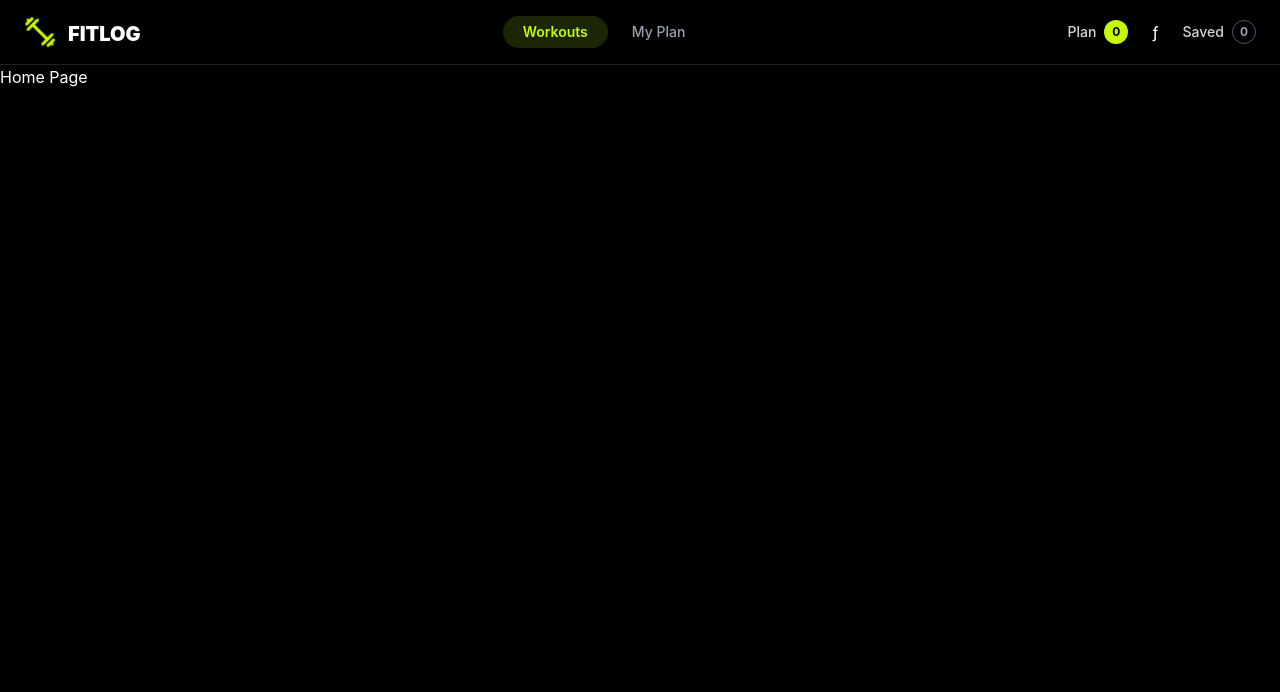
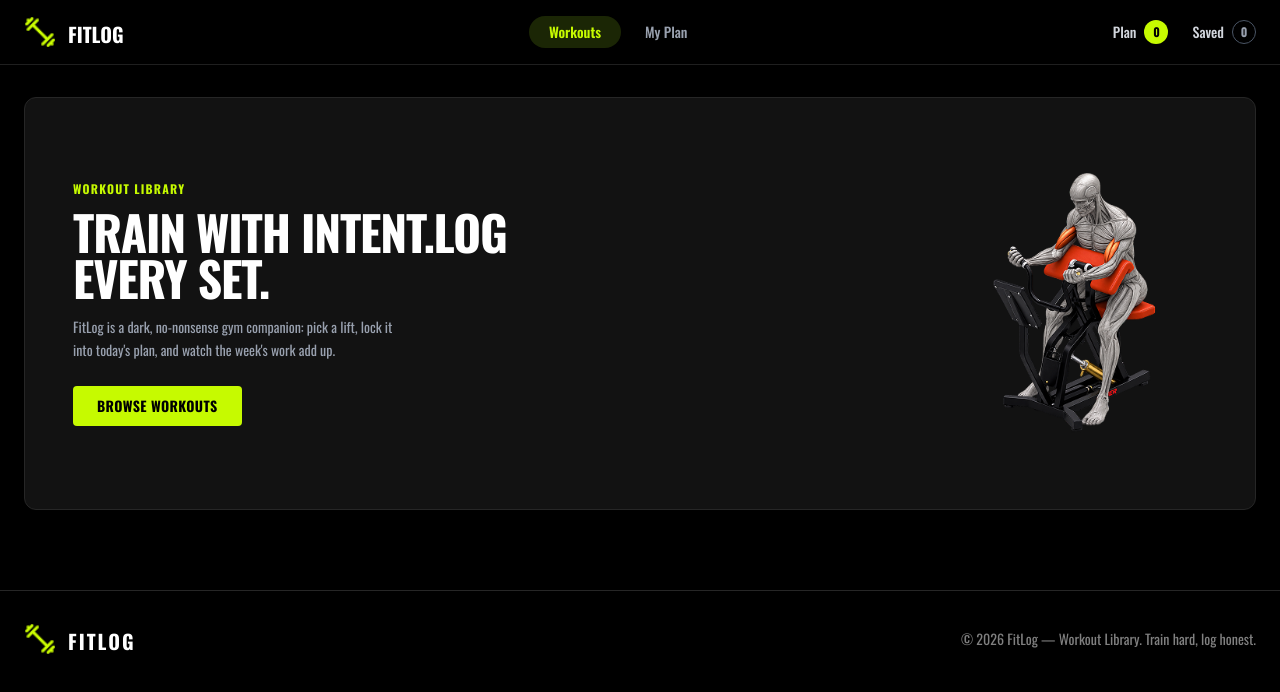
Before and after one commit to SamimUzzamanSunny9876/Fit-Log, a Next.js app: page / in a window 1280 px wide. Shown: the top 692 px of the page. Built offline with nearby package versions, Linux system fonts and the light colour scheme.

Commit message:
Banner and Footer done

```diff
--- a/src/app/layout.tsx
+++ b/src/app/layout.tsx
@@ -1,7 +1,9 @@
 import type { Metadata } from "next";
-import { Geist, Geist_Mono, Inter } from "next/font/google";
+import { Geist, Geist_Mono , Oswald} from "next/font/google";
 import "./globals.css";
-import Navbar from "@/components/Navbar/page";
+import Navbar from "@/components/Homepage/Navber";
+import Footer from "@/components/Homepage/Footer";
+
 
 
 const geistSans = Geist({
@@ -12,6 +14,11 @@ const geistSans = Geist({
 const geistMono = Geist_Mono({
   variable: "--font-geist-mono",
   subsets: ["latin"],
+});
+const oswald = Oswald({
+  subsets: ['latin'],
+  variable: '--font-oswald',
+  display: 'swap',
 });
 
 export const metadata: Metadata = {
@@ -27,10 +34,11 @@ export default function RootLayout({ children }: LayoutProps<"/">) {
       className={`${geistSans.variable} ${geistMono.variable} h-full antialiased`}
     >
 
-    <body className=" bg-black text-white min-h-screen">
+    <body className={ `${oswald.className} bg-black text-white min-h-screen` }>
 
         <Navbar/>
         {children}
+        <Footer/>
         </body>
     </html>
   );
--- a/src/app/page.tsx
+++ b/src/app/page.tsx
@@ -1,9 +1,12 @@
+import Banner from '@/components/Homepage/Banner';
 import React from 'react';
 
 const page = () => {
   return (
-    <div>
-       Home Page
+    <div className='container mx-auto'>
+
+      <Banner/>
+
 
 
     </div>
--- /dev/null
+++ b/src/components/Homepage/Banner.tsx
@@ -0,0 +1,48 @@
+import Image from "next/image";
+import React from "react";
+import banner from '@/assets/banner.png';
+
+const Banner = () => {
+  return (
+    <div className="container mx-auto px-4 md:px-6 py-8">
+
+      <div className="bg-[#121212] border border-[#262626] rounded-xl flex flex-col lg:flex-row items-center justify-between p-6 lg:px-12 lg:py-8 w-full">
+
+        <div className="flex-1 w-full lg:max-w-xl">
+          <h2 className="text-[#c6fa00] text-[10px] md:text-xs font-bold tracking-widest uppercase mb-3">
+            Workout Library
+          </h2>
+
+          {/* Adjusted heading spacing and line break */}
+          <h1 className="text-white text-4xl md:text-5xl  font-black uppercase leading-[0.95] tracking-tight mb-4">
+            Train with intent.Log
+            <br />every set.
+          </h1>
+
+          <p className="text-gray-400 text-sm max-w-[24rem] mb-6 leading-relaxed">
+            FitLog is a dark, no-nonsense gym companion: pick a lift, lock it <br />
+            into today&apos;s plan, and watch the week&apos;s work add up.
+          </p>
+
+          <button className="bg-[#c6fa00] text-black text-xs md:text-sm font-bold px-6 py-2.5 rounded hover:bg-[#b5e500] transition-colors uppercase tracking-wide">
+            Browse Workouts
+          </button>
+        </div>
+        <div className="flex-1 w-full flex justify-center lg:justify-end mt-8 lg:mt-0">
+          <div className="relative w-full max-w-[200px] lg:max-w-[260px] aspect-[3/4]">
+            <Image
+              src={banner}
+              alt="Anatomy figure on workout machine"
+              fill
+              className="object-contain"
+              priority
+            />
+          </div>
+        </div>
+
+      </div>
+    </div>
+  );
+};
+
+export default Banner;
--- /dev/null
+++ b/src/components/Homepage/Footer.tsx
@@ -0,0 +1,31 @@
+import React from "react";
+import logo from "@/assets/logo.png";
+import Image from "next/image";
+
+const Footer = () => {
+  return (
+    <footer className="w-full mt-12 border-t border-[#262626]">
+      <div className="container mx-auto px-4 md:px-6 py-8 flex flex-col md:flex-row items-center justify-between gap-4">
+        <button className="flex items-center gap-3 hover:opacity-80 transition-opacity">
+          <div className="w-6 h-6 md:w-8 md:h-8 relative ">
+            <Image
+              src={logo}
+              alt="FITLOG Logo"
+              fill
+              className="object-contain"
+            />
+          </div>
+          <span className="text-lg md:text-xl font-black uppercase mt-1 text-white tracking-widest">
+            FITLOG
+          </span>
+        </button>
+
+        <p className="text-[#808080]  md:text-sm  ">
+          © 2026 FitLog — Workout Library. Train hard, log honest.
+        </p>
+      </div>
+    </footer>
+  );
+};
+
+export default Footer;
--- a/src/components/Navbar/page.tsx
+++ b/src/components/Homepage/Navber.tsx
@@ -38,7 +38,6 @@ const Navbar = () => {
           </span>
         </button>
 
-       ƒ
         <button className="flex items-center gap-2 group">
           <span className="text-gray-300 text-sm font-medium group-hover:text-white transition-colors">
             Saved
```
